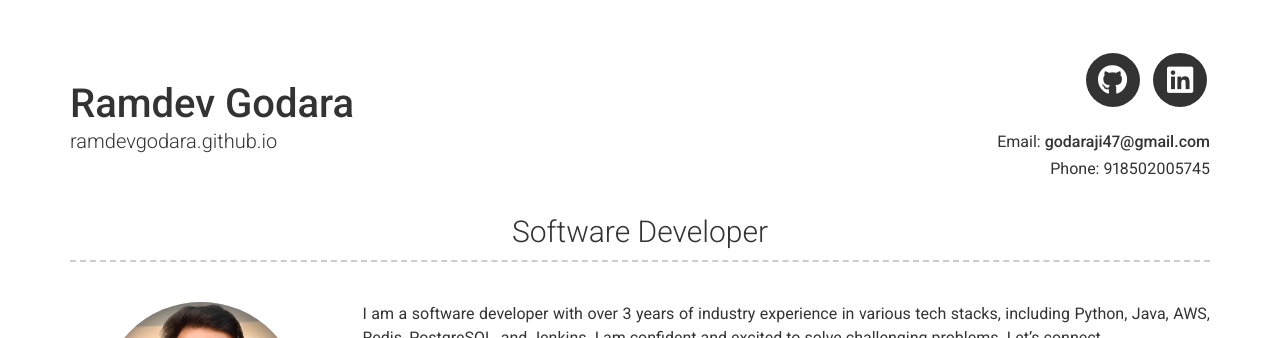
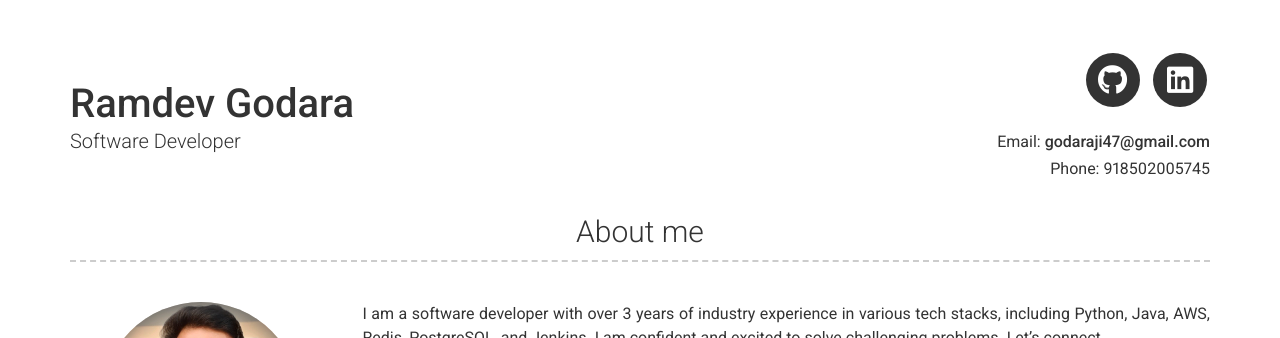
Before and after one commit to ramdevji/ramdevgodara.github.io, a Jekyll site: the page built from index.md, in a window 1280 px wide. Shown: the top 338 px of the page. Built offline with Jekyll 4.4.1, drawn with Linux system fonts in a browser that asks for light colours; nearby versions of some CDN libraries.

Commit message:
Update _config.yml

```diff
--- a/_config.yml
+++ b/_config.yml
@@ -4,6 +4,7 @@ repository: ramdevji.github.io
 
 # Personal info
 name: Ramdev Godara
+title: Software Developer
 email: godaraji47@gmail.com
 phone: +918502005745
 
@@ -13,7 +14,7 @@ linkedin_username: https://www.linkedin.com/in/ramdev-g-14781110a/
 
 
 # About Section
-about_title: Software Developer
+about_title: About me
 about_profile_image: _test/images/ramdev.jpeg
 about_content: > # this means to ignore newlines until the next config item.
   I am a software developer with over 3 years of industry experience in various tech stacks,
```
